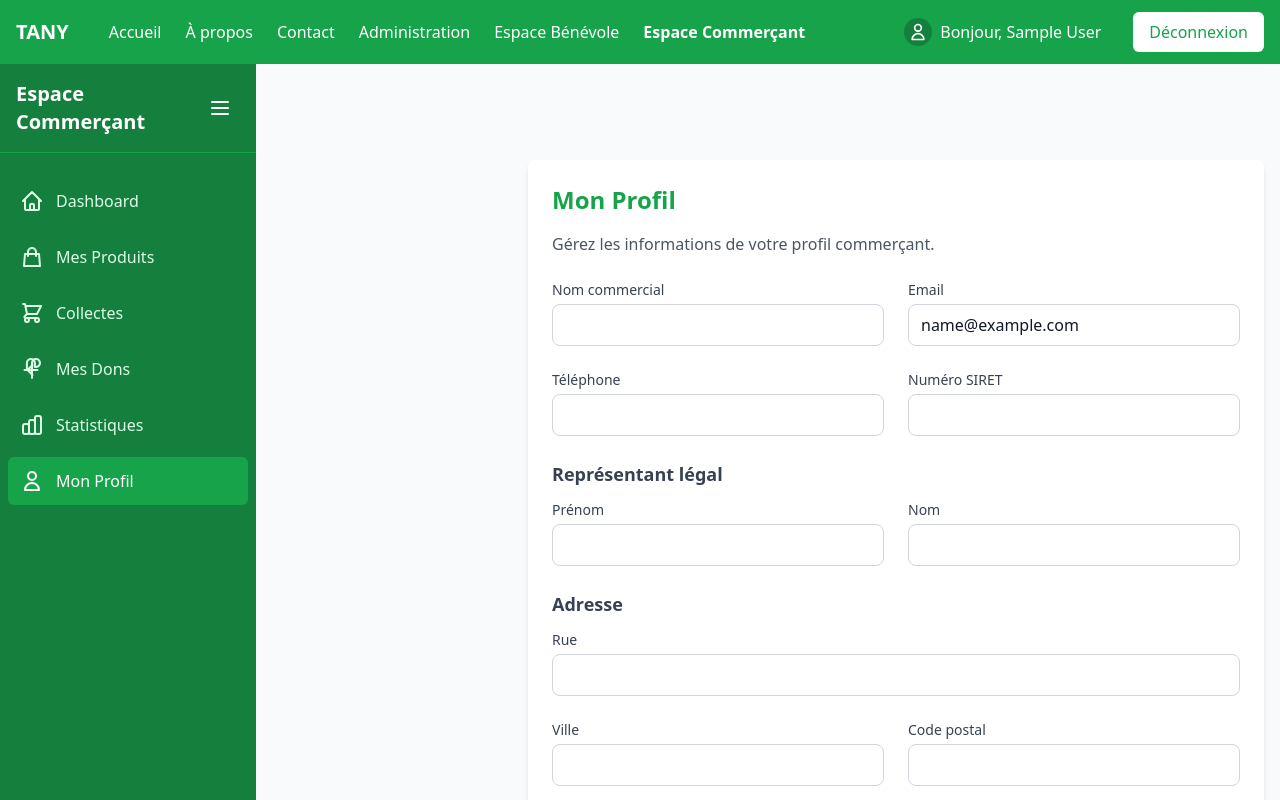
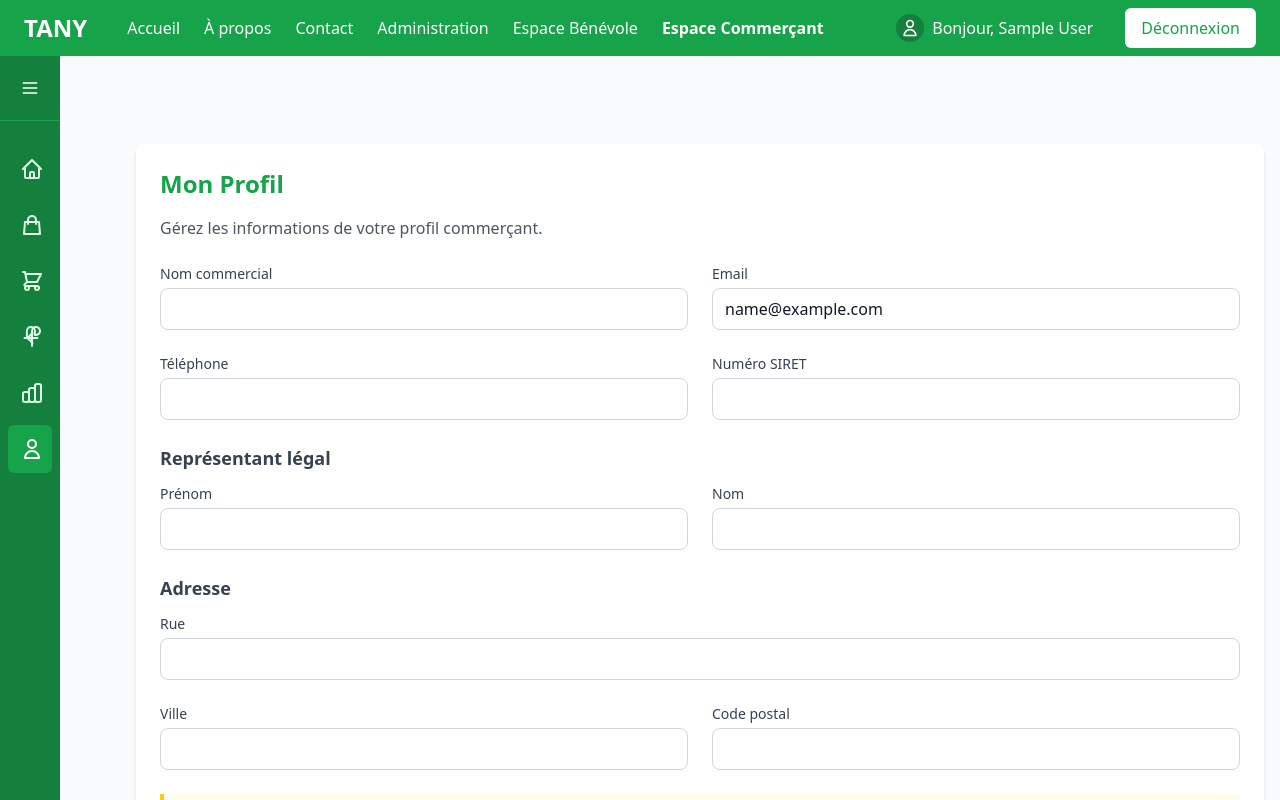
Before and after one commit to spacehz/Tanny, a Next.js app in the folder frontend/: page /merchant/profile in a window 1280 px wide. Shown: the top 800 px of the page. Built offline with nearby package versions, Linux system fonts and the light colour scheme; sample sign-in values are in the browser's storage.

Commit message:
LayoutFixedWidth::LayoutFixedWidth()

```diff
--- a/frontend/src/components/DonationModal.js
+++ b/frontend/src/components/DonationModal.js
@@ -168,8 +168,9 @@ const DonationModal = ({ isOpen, onClose, event, onSubmit }) => {
             onClick={(e) => {
               e.preventDefault();
               e.stopPropagation();
-              // Fermer le modal
+              // Fermer le modal et s'assurer que le défilement est restauré
               onClose();
+              document.body.style.overflow = 'auto';
             }}
             className="px-4 py-2 bg-gray-200 text-gray-800 rounded-md hover:bg-gray-300 transition-colors"
           >
--- a/frontend/src/components/MerchantSidebar.js
+++ b/frontend/src/components/MerchantSidebar.js
@@ -33,13 +33,21 @@ const ProfileIcon = () => (
   </svg>
 );
 
-const MenuIcon = () => (
+// Menu icon for collapsed state (hamburger)
+const MenuIconCollapsed = () => (
   <svg xmlns="http://www.w3.org/2000/svg" className="h-6 w-6" fill="none" viewBox="0 0 24 24" stroke="currentColor">
     <path strokeLinecap="round" strokeLinejoin="round" strokeWidth={2} d="M4 6h16M4 12h16M4 18h16" />
   </svg>
 );
 
-export default function MerchantSidebar() {
+// Menu icon for expanded state (chevron-left)
+const MenuIconExpanded = () => (
+  <svg xmlns="http://www.w3.org/2000/svg" className="h-6 w-6" fill="none" viewBox="0 0 24 24" stroke="currentColor">
+    <path strokeLinecap="round" strokeLinejoin="round" strokeWidth={2} d="M15 19l-7-7 7-7" />
+  </svg>
+);
+
+export default function MerchantSidebar({ onCollapse }) {
   // État pour suivre si le composant est monté
   const [mounted, setMounted] = useState(false);
 
@@ -52,8 +60,16 @@ export default function MerchantSidebar() {
       setMounted(false);
     };
   }, []);
-  const [collapsed, setCollapsed] = useState(false);
+  // Set collapsed to true by default
+  const [collapsed, setCollapsed] = useState(true);
   const router = useRouter();
+
+  // Notifier le parent quand l'état de collapse change
+  useEffect(() => {
+    if (onCollapse) {
+      onCollapse(collapsed);
+    }
+  }, [collapsed, onCollapse]);
 
   // Icône pour les dons
 const DonationsIcon = () => (
@@ -97,20 +113,20 @@ const menuItems = [
 
   return (
     <div
-      className={`merchant-sidebar ${collapsed ? 'collapsed' : ''} bg-primary-700 text-white h-full min-h-screen fixed left-0 top-0 pt-16 transition-all duration-300 w-64`}
+      className={`merchant-sidebar ${collapsed ? 'collapsed' : ''} bg-primary-700 text-white h-full min-h-screen fixed left-0 top-0 transition-all duration-300`}
     >
-      <div className="flex justify-between items-center p-4 border-b border-primary-600">
-        <div className={`${collapsed ? 'hidden' : 'block'} transition-opacity duration-300`}>
-          <Link href="/merchant" className="text-xl font-bold">
-            Espace Commerçant
+      <div className="flex justify-between items-center p-3 border-b border-primary-600">
+        <div className={`${collapsed ? 'hidden' : 'block'} transition-opacity duration-300 flex-1`}>
+          <Link href="/merchant" className="text-lg font-bold leading-tight">
+            Espace<br />Commerçant
           </Link>
         </div>
         <button
           onClick={() => setCollapsed(!collapsed)}
-          className="p-2 rounded-md hover:bg-primary-600 transition-colors"
+          className={`p-2 rounded-md hover:bg-primary-600 transition-colors ${collapsed ? 'w-full flex justify-center' : ''}`}
           aria-label={collapsed ? "Déplier le menu" : "Replier le menu"}
         >
-          <MenuIcon />
+          {collapsed ? <MenuIconCollapsed /> : <MenuIconExpanded />}
         </button>
       </div>
 
@@ -131,7 +147,7 @@ const menuItems = [
                   }`}
                 >
                   <span className="mr-3">{item.icon}</span>
-                  <span className={`${collapsed ? 'hidden' : 'block'} transition-opacity duration-300`}>
+                  <span className={`${collapsed ? 'hidden' : 'block'} transition-opacity duration-300 text-base whitespace-normal`}>
                     {item.name}
                   </span>
                 </Link>
--- a/frontend/src/components/Sidebar.js
+++ b/frontend/src/components/Sidebar.js
@@ -1,4 +1,4 @@
-import { useState } from 'react';
+import { useState, useEffect } from 'react';
 import Link from 'next/link';
 import { useRouter } from 'next/router';
 
@@ -35,15 +35,31 @@ const SettingsIcon = () => (
   </svg>
 );
 
-const MenuIcon = () => (
+// Menu icon for collapsed state (hamburger)
+const MenuIconCollapsed = () => (
   <svg xmlns="http://www.w3.org/2000/svg" className="h-6 w-6" fill="none" viewBox="0 0 24 24" stroke="currentColor">
     <path strokeLinecap="round" strokeLinejoin="round" strokeWidth={2} d="M4 6h16M4 12h16M4 18h16" />
   </svg>
 );
 
-export default function Sidebar() {
-  const [collapsed, setCollapsed] = useState(false);
+// Menu icon for expanded state (chevron-left)
+const MenuIconExpanded = () => (
+  <svg xmlns="http://www.w3.org/2000/svg" className="h-6 w-6" fill="none" viewBox="0 0 24 24" stroke="currentColor">
+    <path strokeLinecap="round" strokeLinejoin="round" strokeWidth={2} d="M15 19l-7-7 7-7" />
+  </svg>
+);
+
+export default function Sidebar({ onCollapse }) {
+  // Set collapsed to true by default
+  const [collapsed, setCollapsed] = useState(true);
   const router = useRouter();
+
+  // Notifier le parent quand l'état de collapse change
+  useEffect(() => {
+    if (onCollapse) {
+      onCollapse(collapsed);
+    }
+  }, [collapsed, onCollapse]);
 
   const menuItems = [
     {
@@ -76,20 +92,20 @@ export default function Sidebar() {
 
   return (
     <div
-      className={`admin-sidebar ${collapsed ? 'collapsed' : ''} bg-primary-700 text-white h-full min-h-screen fixed left-0 top-0 pt-16 transition-all duration-300 w-64`}
+      className={`admin-sidebar ${collapsed ? 'collapsed' : ''} bg-primary-700 text-white h-full min-h-screen fixed left-0 top-0 transition-all duration-300`}
     >
-      <div className="flex justify-between items-center p-4 border-b border-primary-600">
-        <div className={`${collapsed ? 'hidden' : 'block'} transition-opacity duration-300`}>
-          <Link href="/admin" className="text-xl font-bold">
-            TANY Admin
+      <div className="flex justify-between items-center p-3 border-b border-primary-600">
+        <div className={`${collapsed ? 'hidden' : 'block'} transition-opacity duration-300 flex-1`}>
+          <Link href="/admin" className="text-lg font-bold leading-tight">
+            TANY<br />Admin
           </Link>
         </div>
         <button
           onClick={() => setCollapsed(!collapsed)}
-          className="p-2 rounded-md hover:bg-primary-600 transition-colors"
+          className={`p-2 rounded-md hover:bg-primary-600 transition-colors ${collapsed ? 'w-full flex justify-center' : ''}`}
           aria-label={collapsed ? "Déplier le menu" : "Replier le menu"}
         >
-          <MenuIcon />
+          {collapsed ? <MenuIconCollapsed /> : <MenuIconExpanded />}
         </button>
       </div>
 
@@ -110,7 +126,7 @@ export default function Sidebar() {
                   }`}
                 >
                   <span className="mr-3">{item.icon}</span>
-                  <span className={`${collapsed ? 'hidden' : 'block'} transition-opacity duration-300`}>
+                  <span className={`${collapsed ? 'hidden' : 'block'} transition-opacity duration-300 text-base whitespace-normal`}>
                     {item.name}
                   </span>
                 </Link>
--- a/frontend/src/components/VolunteerSidebar.js
+++ b/frontend/src/components/VolunteerSidebar.js
@@ -1,4 +1,4 @@
-import { useState } from 'react';
+import { useState, useEffect } from 'react';
 import Link from 'next/link';
 import { useRouter } from 'next/router';
 
@@ -15,15 +15,31 @@ const ParticipationsIcon = () => (
   </svg>
 );
 
-const MenuIcon = () => (
+// Menu icon for collapsed state (hamburger)
+const MenuIconCollapsed = () => (
   <svg xmlns="http://www.w3.org/2000/svg" className="h-6 w-6" fill="none" viewBox="0 0 24 24" stroke="currentColor">
     <path strokeLinecap="round" strokeLinejoin="round" strokeWidth={2} d="M4 6h16M4 12h16M4 18h16" />
   </svg>
 );
 
-export default function VolunteerSidebar() {
-  const [collapsed, setCollapsed] = useState(false);
+// Menu icon for expanded state (chevron-left)
+const MenuIconExpanded = () => (
+  <svg xmlns="http://www.w3.org/2000/svg" className="h-6 w-6" fill="none" viewBox="0 0 24 24" stroke="currentColor">
+    <path strokeLinecap="round" strokeLinejoin="round" strokeWidth={2} d="M15 19l-7-7 7-7" />
+  </svg>
+);
+
+export default function VolunteerSidebar({ onCollapse }) {
+  // Set collapsed to true by default
+  const [collapsed, setCollapsed] = useState(true);
   const router = useRouter();
+
+  // Notifier le parent quand l'état de collapse change
+  useEffect(() => {
+    if (onCollapse) {
+      onCollapse(collapsed);
+    }
+  }, [collapsed, onCollapse]);
 
   const menuItems = [
     {
@@ -41,20 +57,19 @@ export default function VolunteerSidebar() {
   return (
     <div
       className={`volunteer-sidebar ${collapsed ? 'collapsed' : ''} bg-primary-700 text-white h-screen fixed left-0 top-0 z-10 transition-all duration-300`}
-      style={{ width: collapsed ? '70px' : '250px' }}
     >
-      <div className="flex justify-between items-center p-4 border-b border-primary-600">
-        <div className={`${collapsed ? 'hidden' : 'block'} transition-opacity duration-300`}>
-          <Link href="/volunteer" className="text-xl font-bold">
-            TANY Bénévole
+      <div className="flex justify-between items-center p-3 border-b border-primary-600">
+        <div className={`${collapsed ? 'hidden' : 'block'} transition-opacity duration-300 flex-1`}>
+          <Link href="/volunteer" className="text-lg font-bold leading-tight">
+            TANY<br />Bénévole
           </Link>
         </div>
         <button
           onClick={() => setCollapsed(!collapsed)}
-          className="p-2 rounded-md hover:bg-primary-600 transition-colors"
+          className={`p-2 rounded-md hover:bg-primary-600 transition-colors ${collapsed ? 'w-full flex justify-center' : ''}`}
           aria-label={collapsed ? "Déplier le menu" : "Replier le menu"}
         >
-          <MenuIcon />
+          {collapsed ? <MenuIconCollapsed /> : <MenuIconExpanded />}
         </button>
       </div>
 
@@ -75,7 +90,7 @@ export default function VolunteerSidebar() {
                   }`}
                 >
                   <span className="mr-3">{item.icon}</span>
-                  <span className={`${collapsed ? 'hidden' : 'block'} transition-opacity duration-300`}>
+                  <span className={`${collapsed ? 'hidden' : 'block'} transition-opacity duration-300 text-base whitespace-normal`}>
                     {item.name}
                   </span>
                 </Link>
--- a/frontend/src/components/layout/Header.js
+++ b/frontend/src/components/layout/Header.js
@@ -25,17 +25,17 @@ const Header = () => {
   };
 
   return (
-    <header className="bg-primary-600 text-white fixed top-0 left-0 right-0 z-20 h-16">
+    <header className="bg-primary-600 text-white fixed top-0 left-0 right-0 z-20 h-14">
       {/* Modal d'inscription */}
       <RegisterModal
         isOpen={showRegisterModal}
         onClose={() => setShowRegisterModal(false)}
       />
 
-      <div className="max-w-7xl mx-auto px-4 py-3">
+      <div className="max-w-full mx-auto px-6 py-2">
         <div className="flex justify-between items-center">
           {/* Logo - Sans ajustement de marge, car nous gérons l'alignement dans Layout */}
-          <Link href="/" className="text-xl font-bold">
+          <Link href="/" className="text-2xl font-bold">
             TANY
           </Link>
 
--- a/frontend/src/components/layout/Layout.js
+++ b/frontend/src/components/layout/Layout.js
@@ -9,6 +9,8 @@ const Layout = ({ children }) => {
   const { isAuthenticated, user } = useAuth();
   const router = useRouter();
   const [mounted, setMounted] = useState(false);
+  // Initialize with sidebar collapsed
+  const [sidebarCollapsed, setSidebarCollapsed] = useState(true);
 
   // Effet pour s'assurer que le composant est correctement monté côté client
   useEffect(() => {
@@ -33,6 +35,11 @@ const Layout = ({ children }) => {
   // Déterminer si une sidebar est visible
   const hasSidebar = isAuthenticated && ((isMerchantPage || userIsMerchant) || (isAdminPage || userIsAdmin));
 
+  // Fonction pour gérer l'état de collapse du sidebar
+  const handleSidebarCollapse = (collapsed) => {
+    setSidebarCollapsed(collapsed);
+  };
+
   return (
     <div className="min-h-screen bg-gray-50">
       <Header />
@@ -41,15 +48,20 @@ const Layout = ({ children }) => {
       {isAuthenticated && mounted && (
         <>
           {/* Afficher la barre latérale du commerçant si on est sur une page merchant */}
-          {isMerchantPage && <MerchantSidebar key="merchant-sidebar" />}
+          {isMerchantPage && <MerchantSidebar key="merchant-sidebar" onCollapse={handleSidebarCollapse} />}
           {/* Afficher la barre latérale admin si on est sur une page admin */}
-          {isAdminPage && <Sidebar key="admin-sidebar" />}
+          {isAdminPage && <Sidebar key="admin-sidebar" onCollapse={handleSidebarCollapse} />}
         </>
       )}
 
-      {/* Contenu principal avec marge à gauche si sidebar présente */}
-      <div className="pt-16"> {/* Espace pour le header fixe */}
-        <main className={`min-h-screen ${hasSidebar ? 'md:ml-64' : ''}`}>
+      {/* Contenu principal avec marge à gauche dynamique basée sur l'état du sidebar */}
+      <div className="pt-14"> {/* Espace pour le header fixe */}
+        <main
+          className="min-h-screen transition-all duration-300"
+          style={{
+            marginLeft: hasSidebar ? (sidebarCollapsed ? '60px' : '220px') : '0'
+          }}
+        >
           {children}
         </main>
       </div>
--- a/frontend/src/components/layout/VolunteerLayout.js
+++ b/frontend/src/components/layout/VolunteerLayout.js
@@ -1,4 +1,4 @@
-import { useEffect } from 'react';
+import { useEffect, useState } from 'react';
 import { useRouter } from 'next/router';
 import { useAuth } from '../../context/AuthContext';
 import VolunteerSidebar from '../VolunteerSidebar';
@@ -8,6 +8,13 @@ import Footer from './Footer';
 export default function VolunteerLayout({ children }) {
   const router = useRouter();
   const { user, loading, isVolunteer } = useAuth();
+  // Initialize with sidebar collapsed
+  const [sidebarCollapsed, setSidebarCollapsed] = useState(true);
+
+  // Fonction pour gérer l'état de collapse du sidebar
+  const handleSidebarCollapse = (collapsed) => {
+    setSidebarCollapsed(collapsed);
+  };
 
   // Vérification de l'authentification et du rôle bénévole
   useEffect(() => {
@@ -37,8 +44,11 @@ export default function VolunteerLayout({ children }) {
     <div className="flex flex-col min-h-screen">
       <Header />
       <div className="flex flex-1">
-        <VolunteerSidebar />
-        <div className="volunteer-content flex-grow transition-all duration-300" style={{ marginLeft: '250px' }}>
+        <VolunteerSidebar onCollapse={handleSidebarCollapse} />
+        <div
+          className="volunteer-content flex-grow transition-all duration-300"
+          style={{ marginLeft: sidebarCollapsed ? '60px' : '220px' }}
+        >
           <main className="p-6">
             {children}
           </main>
--- a/frontend/src/styles/globals.css
+++ b/frontend/src/styles/globals.css
@@ -111,20 +111,22 @@
 
   /* Styles pour les sidebars */
   .admin-sidebar,
-  .merchant-sidebar {
-    width: 256px;
+  .merchant-sidebar,
+  .volunteer-sidebar {
+    width: 220px;
     transition: width 0.3s ease, transform 0.3s ease;
     z-index: 10;
     height: 100vh; /* Assure que la sidebar prend toute la hauteur de la fenêtre */
     position: fixed;
     left: 0;
     top: 0;
-    padding-top: 4rem; /* Pour laisser de l'espace pour le header */
+    padding-top: 3.5rem; /* Pour laisser de l'espace pour le header */
   }
 
   .admin-sidebar.collapsed,
-  .merchant-sidebar.collapsed {
-    width: 64px;
+  .merchant-sidebar.collapsed,
+  .volunteer-sidebar.collapsed {
+    width: 60px;
   }
 
   @media (max-width: 768px) {
```
Also changed, not shown: frontend/src/components/Modal.js (+5 -2 lines), frontend/src/pages/merchant.js (+9 -8 lines).
